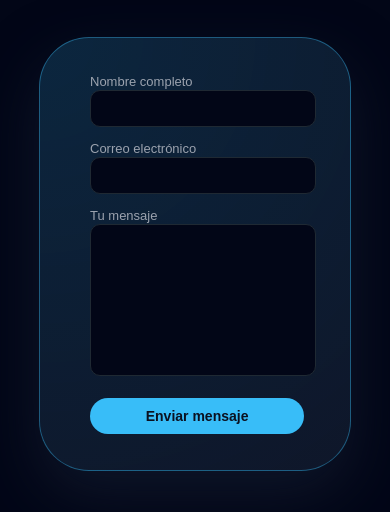
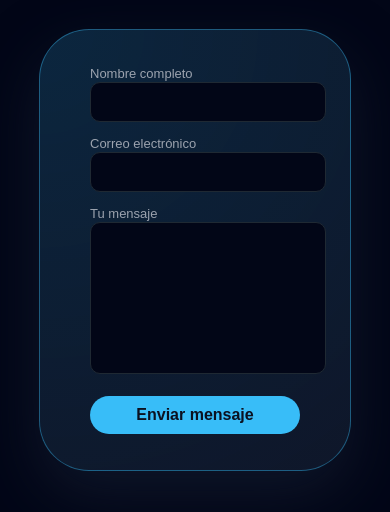
Before and after one commit to francisanabria/mi-portafolio, a plain HTML site: page index.html in a window 390 px wide. Shown: the part 4958-5470 px from the top of the page. Drawn offline with Linux system fonts and the light colour scheme.

Commit message:
ajustes de formulario correo

```diff
--- a/index.html
+++ b/index.html
@@ -397,7 +397,7 @@
         <input type="hidden" name="_captcha" value="false">
         <input type="hidden" name="_template" value="box">
         <!-- cuando subas el sitio, cambia esta URL por tu dominio real -->
-        <input type="hidden" name="_next" value="https://tu-dominio.com/#contacto">
+        <input type="hidden" name="_next" value="https://francella-dev.netlify.app/">
 
         <label class="contact__label">Nombre completo</label>
         <input class="contact__input" type="text" name="nombre" required>
--- a/style.css
+++ b/style.css
@@ -1012,5 +1012,39 @@ body {
     margin-left: 0;
   }
 
+  /* 📱 Ajustes para móvil */
+@media (max-width: 768px) {
+
+  .contact__container {
+    flex-direction: column;      /* En vez de dos columnas → una sola */
+    align-items: center;
+    gap: 2rem;
+  }
+
+  .contact__info {
+    width: 100%;
+    text-align: left;
+  }
+
+  .contact__form {
+    width: 100%;
+    max-width: 400px;            /* ✔️ Mucho más grande */
+  }
+
+  .contact__form form {
+    width: 100%;
+  }
+
+  .contact__form input,
+  .contact__form textarea {
+    width: 100%;                 /* ✔️ Que ocupen toda la tarjeta */
+    font-size: 1rem;
+  }
+
+  .contact__form button {
+    width: 100%;
+    font-size: 1rem;
+  }
+}
 
 }
```
